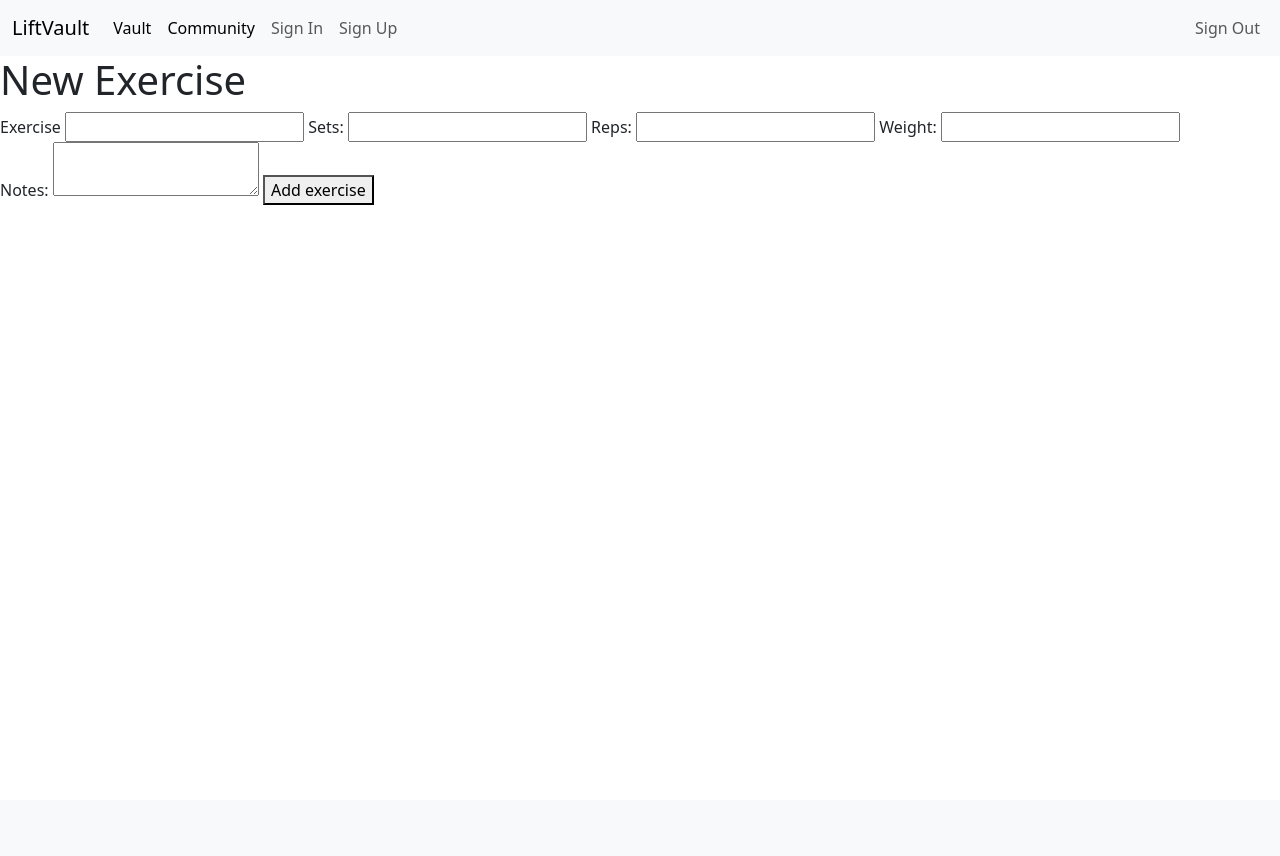
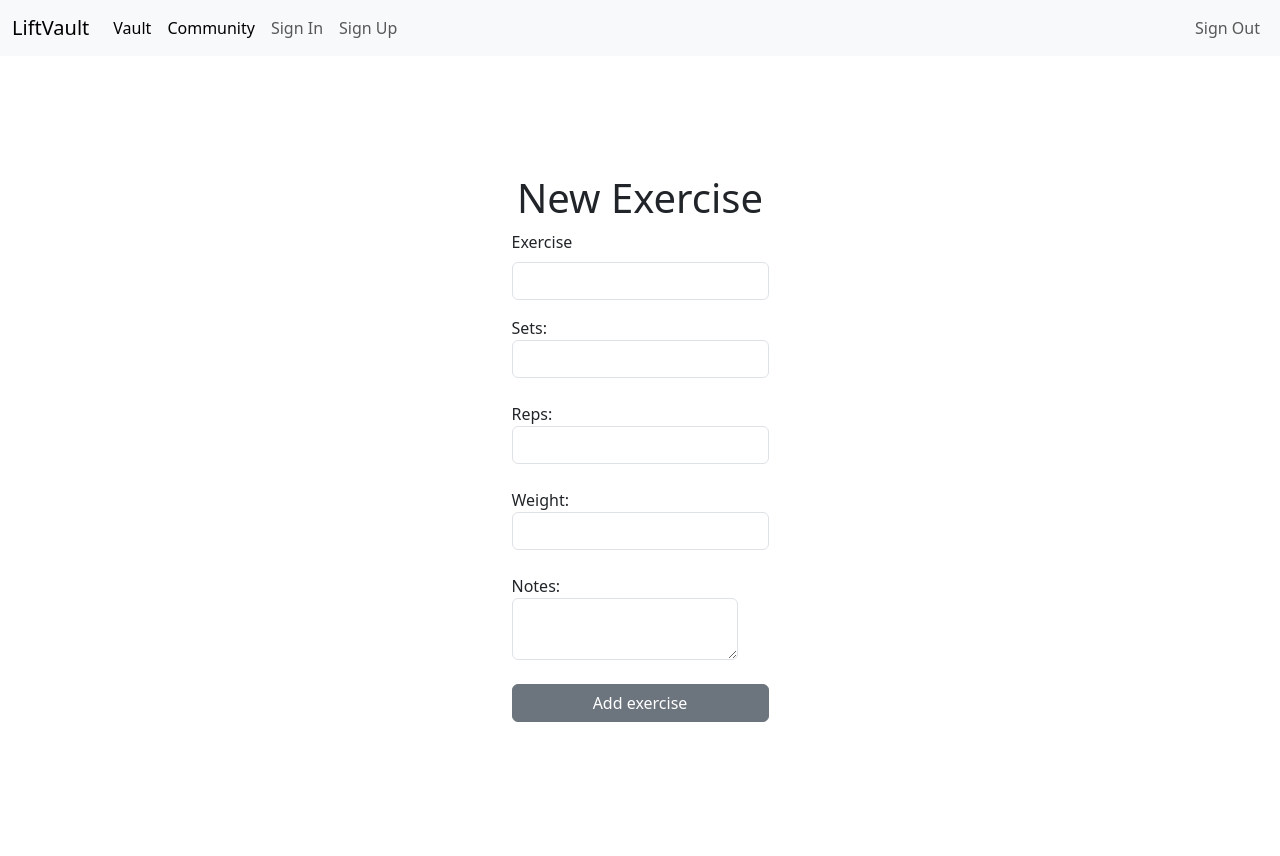
Before and after one commit to Uakaris/Real-Project-2, a Node server app: page /exercises/new in a window 1280 px wide. Before the commit the page ends 205 px from the top, so only its background shows below. Run offline with Node 20, Linux system fonts and the light colour scheme; the visitor is signed in with stand-in values (Sample User, id 1); some libraries are stand-ins or nearby versions.

Commit message:
new.ejs styling done

```diff
--- /dev/null
+++ b/public/css/new.css
@@ -0,0 +1,16 @@
+* {
+    box-sizing: border-box;
+    margin: 0;
+}
+
+body {
+    overflow: hidden;
+}
+
+div.container {
+    display: flex;
+    flex-direction: column;
+    align-items: center;
+    justify-content: center;
+    height: 100vh;
+}
--- a/views/exercises/new.ejs
+++ b/views/exercises/new.ejs
@@ -3,14 +3,19 @@
 <head>
     <meta charset="UTF-8">
     <meta name="viewport" content="width=device-width, initial-scale=1.0">
+    <link href="https://cdn.jsdelivr.net/npm/bootstrap@5.3.3/dist/css/bootstrap.min.css" rel="stylesheet" integrity="sha384-QWTKZyjpPEjISv5WaRU9OFeRpok6YctnYmDr5pNlyT2bRjXh0JMhjY6hW+ALEwIH" crossorigin="anonymous">
+    <link rel="stylesheet" href="/css/new.css">
+    <script defer src="https://cdn.jsdelivr.net/npm/bootstrap@5.3.3/dist/js/bootstrap.bundle.min.js" integrity="sha384-YvpcrYf0tY3lHB60NNkmXc5s9fDVZLESaAA55NDzOxhy9GkcIdslK1eN7N6jIeHz" crossorigin="anonymous"></script>
     <title>Log Exercise</title>
 </head>
 <body>
     <%- include('../partials/_navbar.ejs') %>
+    <div class="container">
         <h1>New Exercise</h1>
         <form action="/exercises" method="post">
-        <label for="exercise">Exercise</label>
-        <input list="exercises" name="exercise"/>
+            <div class="mb-3">
+                <label for="exercise" class="form-label">Exercise</label>
+                <input list="exercises" name="exercise" class="form-control"/>
                 <datalist id="exercises">
                     <option value="back squat"></option>
                     <option value="barbell back rack reverse lunge"></option>
@@ -54,23 +59,35 @@
                     <option value="strict ring muscle up"></option>
                     <option value="strict handstand push up"></option>
                 </datalist>
-        <label>
+            </div>
+            <div class="mb-3">
+                <label class="form-label">
                     Sets:
-            <input name="sets" type="number" min="1" required>
+                    <input name="sets" type="number" min="1" class="form-control" required>
                 </label>
-        <label>
+            </div>
+            <div class="mb-3">
+                <label class="form-label">
                     Reps:
-            <input name="reps" type="number" min="1" required>
+                    <input name="reps" type="number" min="1" class="form-control" required>
                 </label>
-        <label>
+            </div>
+            <div class="mb-3">
+                <label class="form-label">
                     Weight:
-            <input name="weight" type="number" min="0">
+                    <input name="weight" type="number" min="0" class="form-control">
                 </label>
-        <label>
+            </div>
+            <div class="mb-3">
+                <label class="form-label">
                     Notes:
-            <textarea name="notes"></textarea>
+                    <textarea name="notes" class="form-control"></textarea>
                 </label>
-        <button>Add exercise</button>
+            </div>
+            <div class="d-grid gap-2">
+                <button class="btn btn-secondary mb-3">Add exercise</button>
+            </div>
         </form>
+    </div>
 </body>
 </html>
```
Lines whose indentation alone changed are shown as unchanged.
